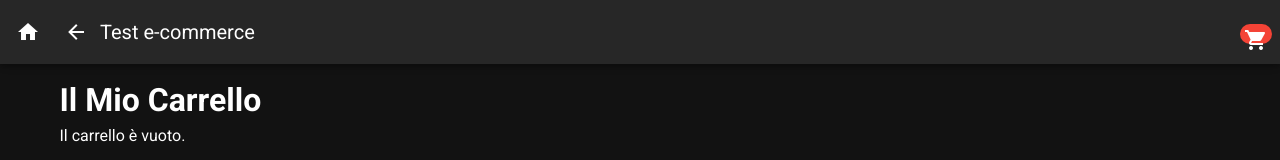
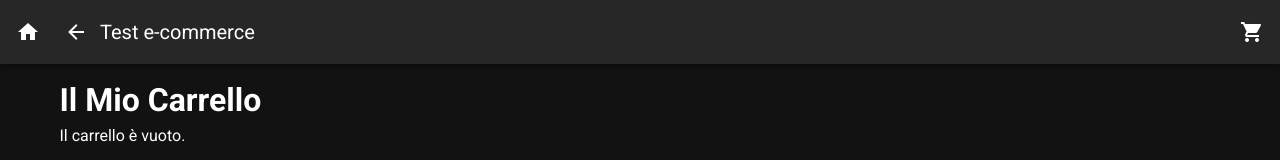
Before and after one commit to mattimauri/test-ecommerce, a Nuxt app: page /cart in a window 1280 px wide. Shown: the top 160 px of the page. Built offline with nearby package versions, Linux system fonts and the light colour scheme.

Commit message:
add number badge

```diff
--- a/layouts/default.vue
+++ b/layouts/default.vue
@@ -10,18 +10,18 @@
       </v-btn>
       <v-toolbar-title>{{ title }}</v-toolbar-title>
 
-      <!-- Cart Button -->
-      <v-spacer></v-spacer>
+    <!-- Cart Button -->
+    <v-spacer></v-spacer>
       <v-btn icon @click="goToCart">
         <v-badge
           :content="cartCount"
           color="red"
           overlap
+          v-if="cartCount > 0"
         >
-          <template v-slot:badge>
-            <v-icon>mdi-cart</v-icon>
-          </template>
+          <v-icon>mdi-cart</v-icon>
         </v-badge>
+        <v-icon v-else>mdi-cart</v-icon>
       </v-btn>
     </v-app-bar>
 
```
